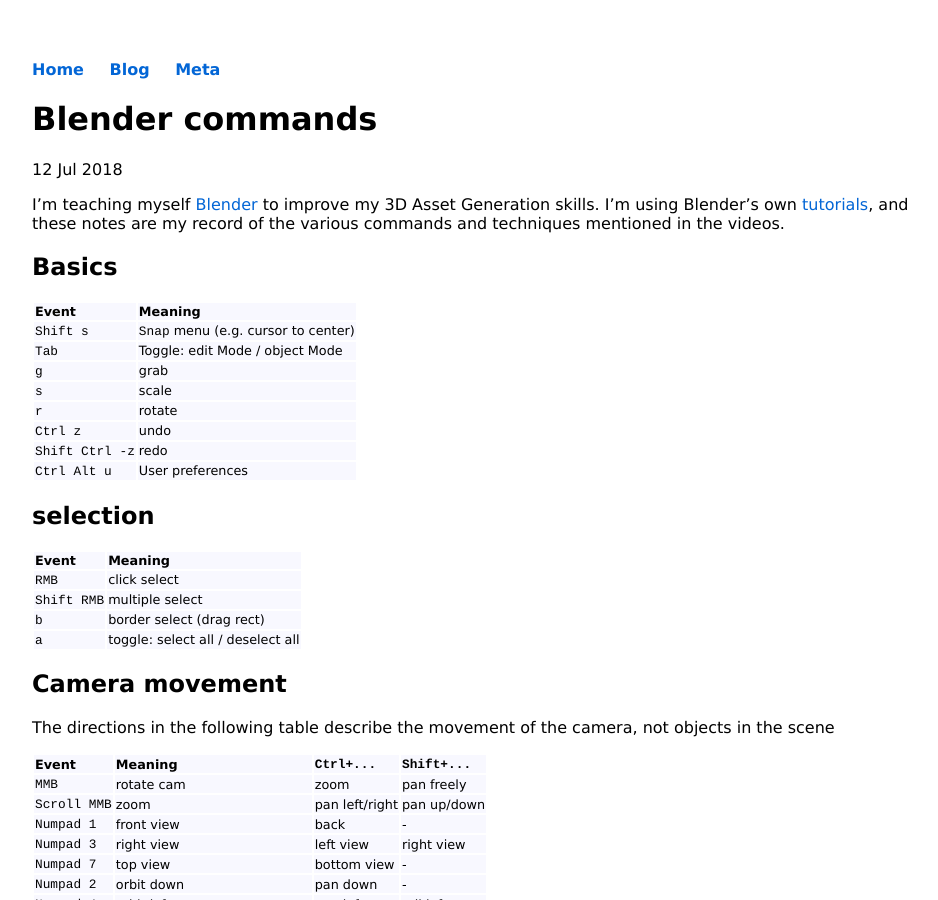
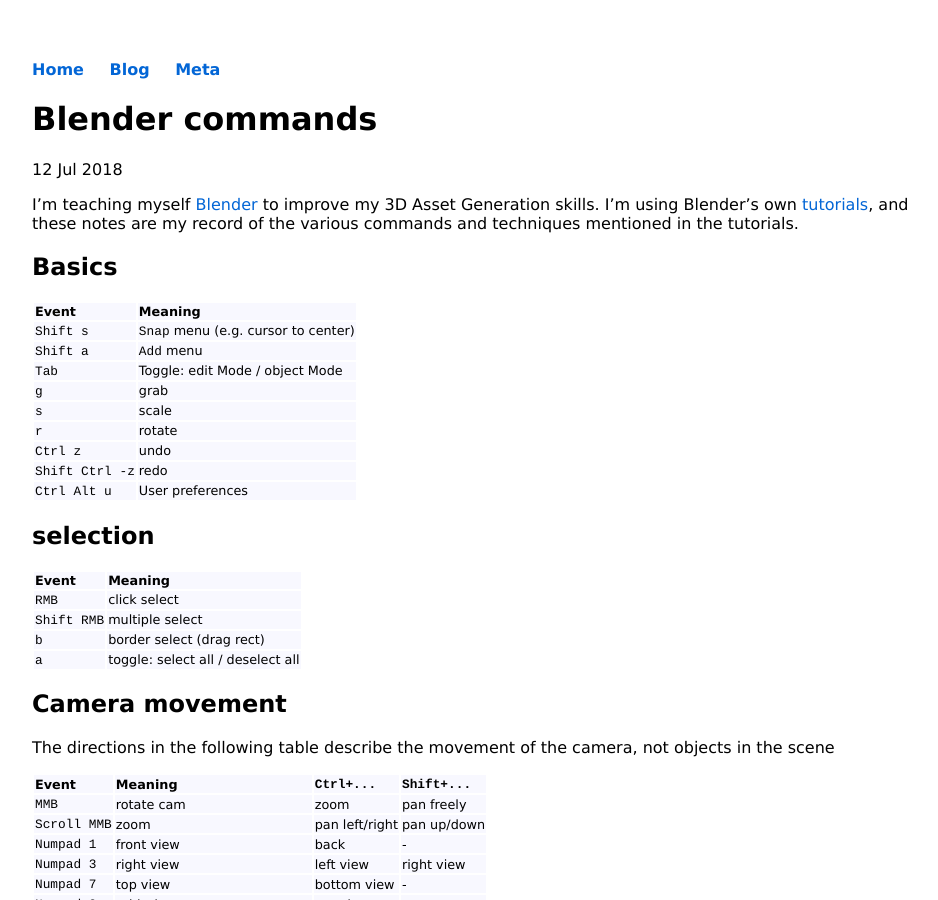
Before and after one commit to KineticLensman/KineticLensman.github.io, a Jekyll site: the page built from _posts/2018-07-12-blender-commands.md, in a window 1280 px wide and 900 px high. Shown: the whole window, without its empty margins (160-1098 px from the left). Built offline with Jekyll 4.4.1, drawn with Linux system fonts in a browser that asks for light colours.

Commit message:
Update 2018-07-12-blender-commands.md

```diff
--- a/_posts/2018-07-12-blender-commands.md
+++ b/_posts/2018-07-12-blender-commands.md
@@ -4,13 +4,14 @@
 date: 2018-07-12
 ---
 
-I'm teaching myself [Blender](https://www.blender.org/) to improve my 3D Asset Generation skills. I'm using Blender's own [tutorials](https://cloud.blender.org/p/game-asset-creation/56041550044a2a00d0d7e069), and these notes are my record of the various commands and techniques mentioned in the videos.
+I'm teaching myself [Blender](https://www.blender.org/) to improve my 3D Asset Generation skills. I'm using Blender's own [tutorials](https://cloud.blender.org/p/game-asset-creation/56041550044a2a00d0d7e069), and these notes are my record of the various commands and techniques mentioned in the tutorials.
 
 ## Basics
 
 Event |Meaning
 :----------|:----------
 `Shift s`|`Snap` menu (e.g. cursor to center)
+`Shift a`|`Add` menu
 `Tab` | Toggle: edit Mode / object Mode
 `g`| grab
 `s` | scale
```
